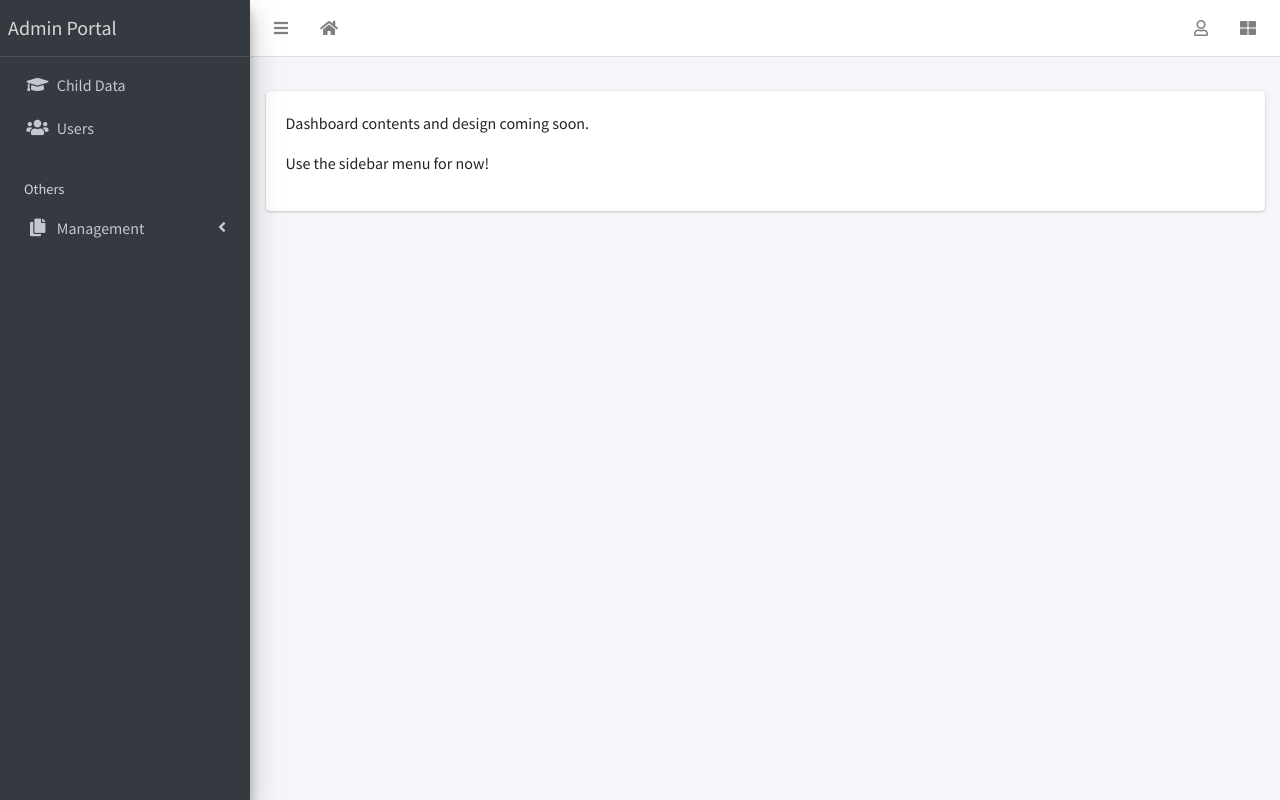
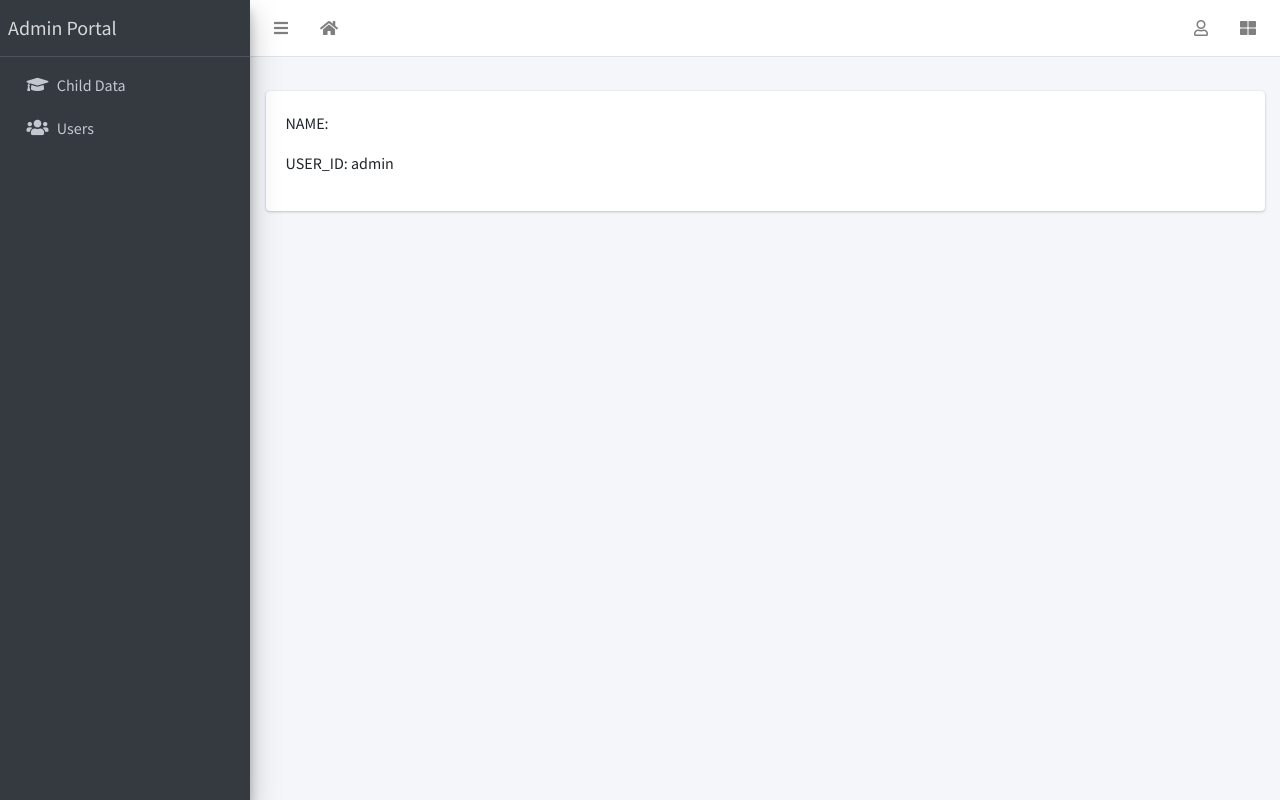
Before and after one commit to Ravi-Akagra/Hackathon-IEEE, a Django app: page / in a window 1280 px wide. Run offline with Django 3.2, Linux system fonts and the light colour scheme; a user stored in the database is signed in; data comes from the database, SQL or seed files in the repository; some libraries are stand-ins or nearby versions.

Commit message:
bug fixes

```diff
--- a/school_app/urls.py
+++ b/school_app/urls.py
@@ -16,9 +16,11 @@
 from django.conf import settings
 from django.conf.urls.static import static
 from django.urls import include, path
+import school_app.view as view
 
 urlpatterns = [
     path("accounts/", include("django.contrib.auth.urls")),
+    path('signup/',view.register_user, name = 'sign_up'),
     path("", include("apps.corecode.urls")),
     path("student/", include("apps.students.urls")),
     path("staff/", include("apps.staffs.urls")),
--- a/templates/base.html
+++ b/templates/base.html
@@ -25,6 +25,7 @@
 </head>
 
 <body
+
   class="hold-transition sidebar-mini layout-fixed layout-navbar-fixed layout-footer-fixed">
   <div class="wrapper">
     <!-- Navbar -->
@@ -57,7 +58,7 @@
           </a>
           <div class="dropdown-menu dropdown-menu-lg dropdown-menu-right">
             <a href="#" class="dropdown-item">
-              <i class="fas fa-user mr-2"></i> Profile
+              <i class="fas fa-user mr-2"></i> {{ user.username }}
             </a>
             <div class="dropdown-divider"></div>
             <a href="{% url 'logout' %}" class="dropdown-item">
@@ -93,6 +94,7 @@
                 </p>
               </a>
             </li>
+              {% if user.is_superuser %}
             <li class="nav-item">
               <a href="{% url 'staff-list' %}" class="nav-link">
                 <i class="nav-icon fas fa-users"></i>
@@ -135,53 +137,54 @@
                   Child Data
                 </p>
               </a>
+              {% endif %}
             </li> -->
-
-            <li class="nav-header">Others</li>
-            <li class="nav-item has-treeview">
-              <a href="#" class="nav-link">
-                <i class="nav-icon fas fa-copy"></i>
-                <p>
-                  Management
-                  <i class="fas fa-angle-left right"></i>
-                </p>
-              </a>
-              <ul class="nav nav-treeview">
-                <li class="nav-item">
-                  <a href="{% url 'sessions' %}" class="nav-link">
-                    <i class="nav-icon fas fa-bars"></i>
-                    <p>
-                      Sessions
-                    </p>
-                  </a>
-                </li>
-                <li class="nav-item">
-                  <a href="{% url 'terms' %}" class="nav-link">
-                    <i class="nav-icon fas fa-bars"></i>
-                    <p>
-                      Terms
-                      <i class="right"></i>
-                    </p>
-                  </a>
-                </li>
-                <li class="nav-item">
-                  <a href="{% url 'subjects' %}" class="nav-link">
-                    <i class="nav-icon fas fa-bars"></i>
-                    <p>
-                      Subjects
-                    </p>
-                  </a>
-                </li>
-                <li class="nav-item">
-                  <a href="{% url 'classes' %}" class="nav-link">
-                    <i class="nav-icon fas fa-bars"></i>
-                    <p>
-                      Classes
-                    </p>
-                  </a>
-                </li>
-              </ul>
-            </li>
+{##}
+{#            <li class="nav-header">Others</li>#}
+{#            <li class="nav-item has-treeview">#}
+{#              <a href="#" class="nav-link">#}
+{#                <i class="nav-icon fas fa-copy"></i>#}
+{#                <p>#}
+{#                  Management#}
+{#                  <i class="fas fa-angle-left right"></i>#}
+{#                </p>#}
+{#              </a>#}
+{#              <ul class="nav nav-treeview">#}
+{#                <li class="nav-item">#}
+{#                  <a href="{% url 'sessions' %}" class="nav-link">#}
+{#                    <i class="nav-icon fas fa-bars"></i>#}
+{#                    <p>#}
+{#                      Sessions#}
+{#                    </p>#}
+{#                  </a>#}
+{#                </li>#}
+{#                <li class="nav-item">#}
+{#                  <a href="{% url 'terms' %}" class="nav-link">#}
+{#                    <i class="nav-icon fas fa-bars"></i>#}
+{#                    <p>#}
+{#                      Terms#}
+{#                      <i class="right"></i>#}
+{#                    </p>#}
+{#                  </a>#}
+{#                </li>#}
+{#                <li class="nav-item">#}
+{#                  <a href="{% url 'subjects' %}" class="nav-link">#}
+{#                    <i class="nav-icon fas fa-bars"></i>#}
+{#                    <p>#}
+{#                      Subjects#}
+{#                    </p>#}
+{#                  </a>#}
+{#                </li>#}
+{#                <li class="nav-item">#}
+{#                  <a href="{% url 'classes' %}" class="nav-link">#}
+{#                    <i class="nav-icon fas fa-bars"></i>#}
+{#                    <p>#}
+{#                      Classes#}
+{#                    </p>#}
+{#                  </a>#}
+{#                </li>#}
+{#              </ul>#}
+{#            </li>#}
             <!-- <li class="nav-item">
               <a href="{% url 'configs' %}" class="nav-link">
                 <i class="nav-icon fas fa-cog"></i>
--- a/templates/index.html
+++ b/templates/index.html
@@ -2,6 +2,6 @@
 
 
 {% block content %}
-  <p>Dashboard contents and design coming soon.</p>
-  <p> Use the sidebar menu for now!</p>
+  <p>NAME: {{ user.first_name }} {{ user.last_name }}</p>
+  <p>USER_ID: {{ user.username }} </p>
 {% endblock content %}
--- a/templates/registration/login.html
+++ b/templates/registration/login.html
@@ -86,10 +86,10 @@
 
                 <div class="text-center p-t-12">
                     <span class="txt1">
-                        Forgot
+                        New User?
                     </span>
-                    <a class="txt2" href="#">
-                        Username / Password?
+                    <a class="txt2" href="{% url 'sign_up' %}">
+                        Sign Up
                     </a>
                 </div>
 
```
Also changed, not shown: 4 other files.
